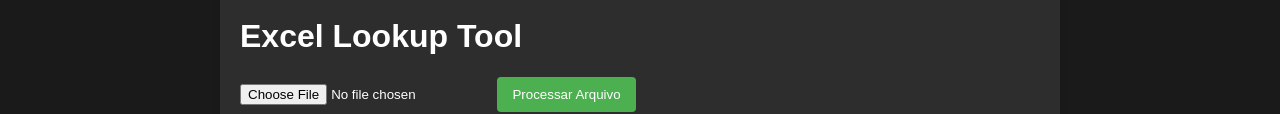
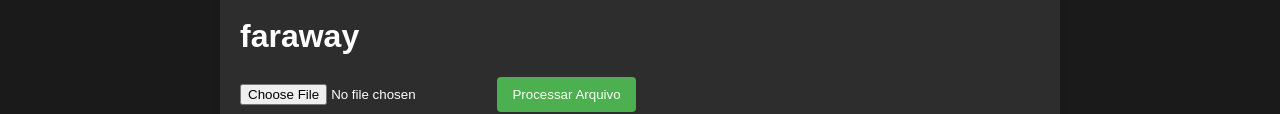
Before and after one commit to dancartorio/far, a plain HTML site: page index.html in a window 1280 px wide. Shown: the part 193-307 px from the top of the page. Drawn offline with Linux system fonts and the light colour scheme.

Commit message:
Update index.html

```diff
--- a/index.html
+++ b/index.html
@@ -3,7 +3,7 @@
 <head>
     <meta charset="UTF-8">
     <meta name="viewport" content="width=device-width, initial-scale=1.0">
-    <title>Excel Lookup</title>
+    <title>faraway</title>
     <style>
         :root {
             --bg-color: #1a1a1a;
@@ -106,7 +106,7 @@
     <div class="container">
         <button class="theme-toggle" onclick="toggleTheme()">Modo Claro</button>
         <img src="https://raw.githubusercontent.com/dancartorio/intuity/main/logo.png" alt="Logo" class="logo">
-        <h1>Excel Lookup Tool</h1>
+        <h1>faraway</h1>
         <div class="file-input">
             <input type="file" id="excelFile" accept=".xlsx, .xls">
             <button onclick="processFile()">Processar Arquivo</button>
```
